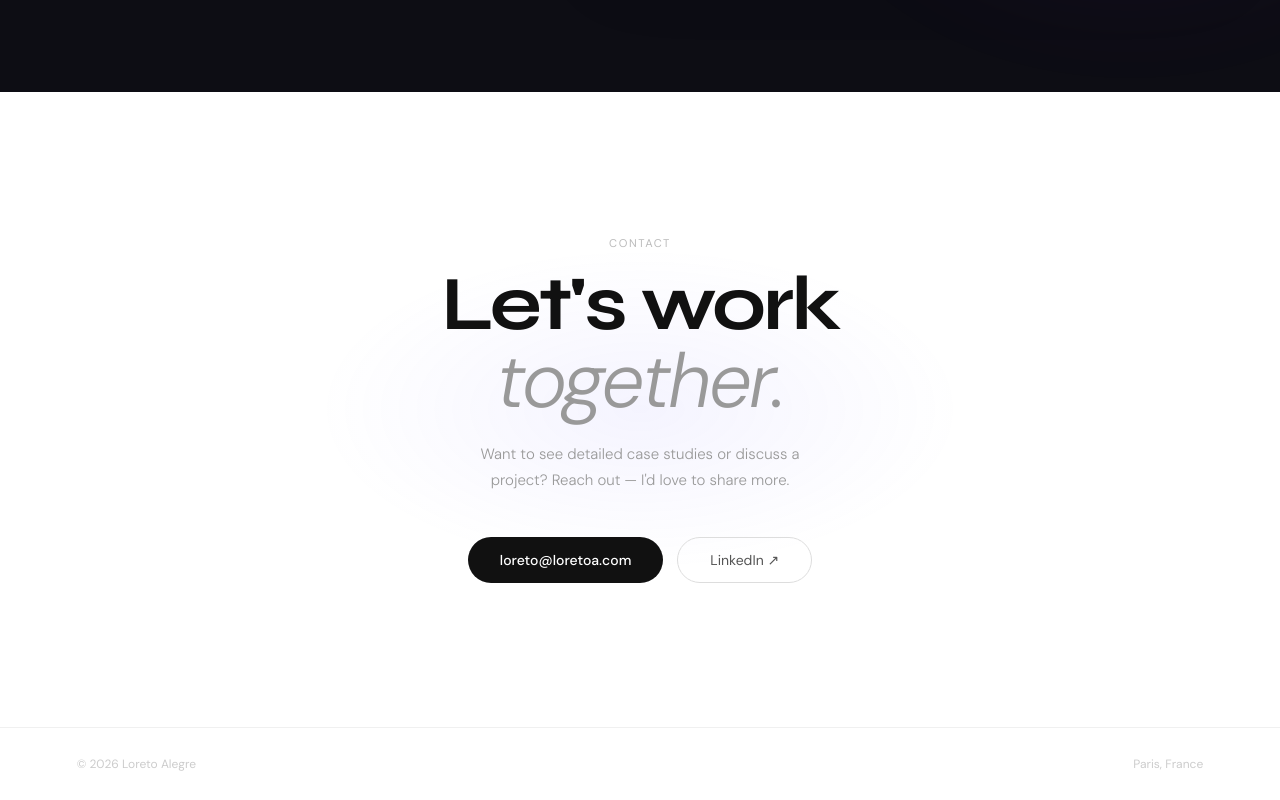
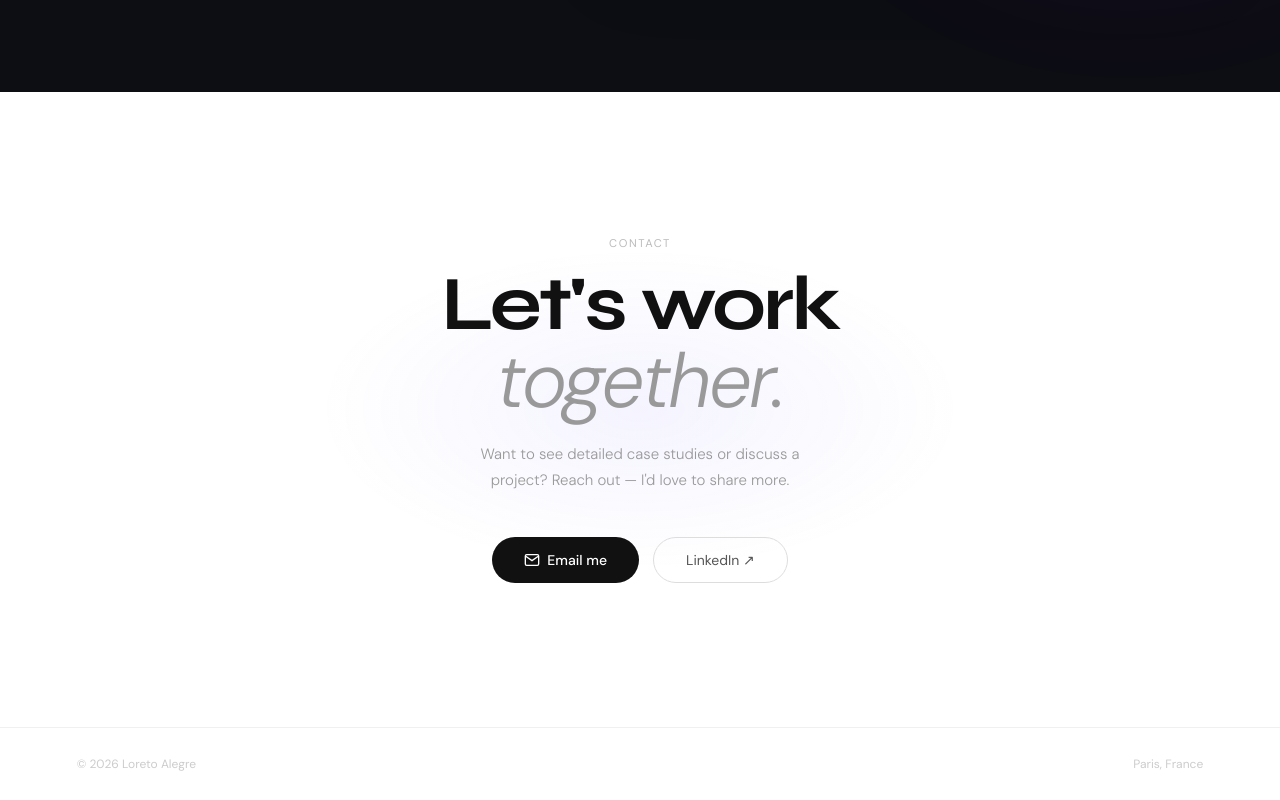
Before and after one commit to loretoalegre2-bot/portfolio-loreto, a plain HTML site: page index.html in a window 1280 px wide. Shown: the part 2802-3602 px from the top of the page. Drawn offline with Linux system fonts and the light colour scheme.

Commit message:
Update index.html

```diff
--- a/index.html
+++ b/index.html
@@ -605,7 +605,13 @@ footer p { font-size:0.75rem; color:#ccc; }
     <h2>Let's work<br><em>together.</em></h2>
     <p class="contact-sub">Want to see detailed case studies or discuss a project? Reach out — I'd love to share more.</p>
     <div class="contact-links">
-      <a href="mailto:loreto@loretoa.com" class="btn-dark">loreto@loretoa.com</a>
+      <a href="mailto:loreto@loretoa.com" class="btn-dark email-cta">
+  <svg width="16" height="16" viewBox="0 0 24 24" fill="none" xmlns="http://www.w3.org/2000/svg">
+    <path d="M4 4H20C21.1 4 22 4.9 22 6V18C22 19.1 21.1 20 20 20H4C2.9 20 2 19.1 2 18V6C2 4.9 2.9 4 4 4Z" stroke="currentColor" stroke-width="2"/>
+    <path d="M22 6L12 13L2 6" stroke="currentColor" stroke-width="2"/>
+  </svg>
+  Email me
+</a>
       <a href="https://linkedin.com/in/loretoalegre" target="_blank" rel="noopener" class="btn-ghost">LinkedIn ↗</a>
     </div>
   </div>
```
